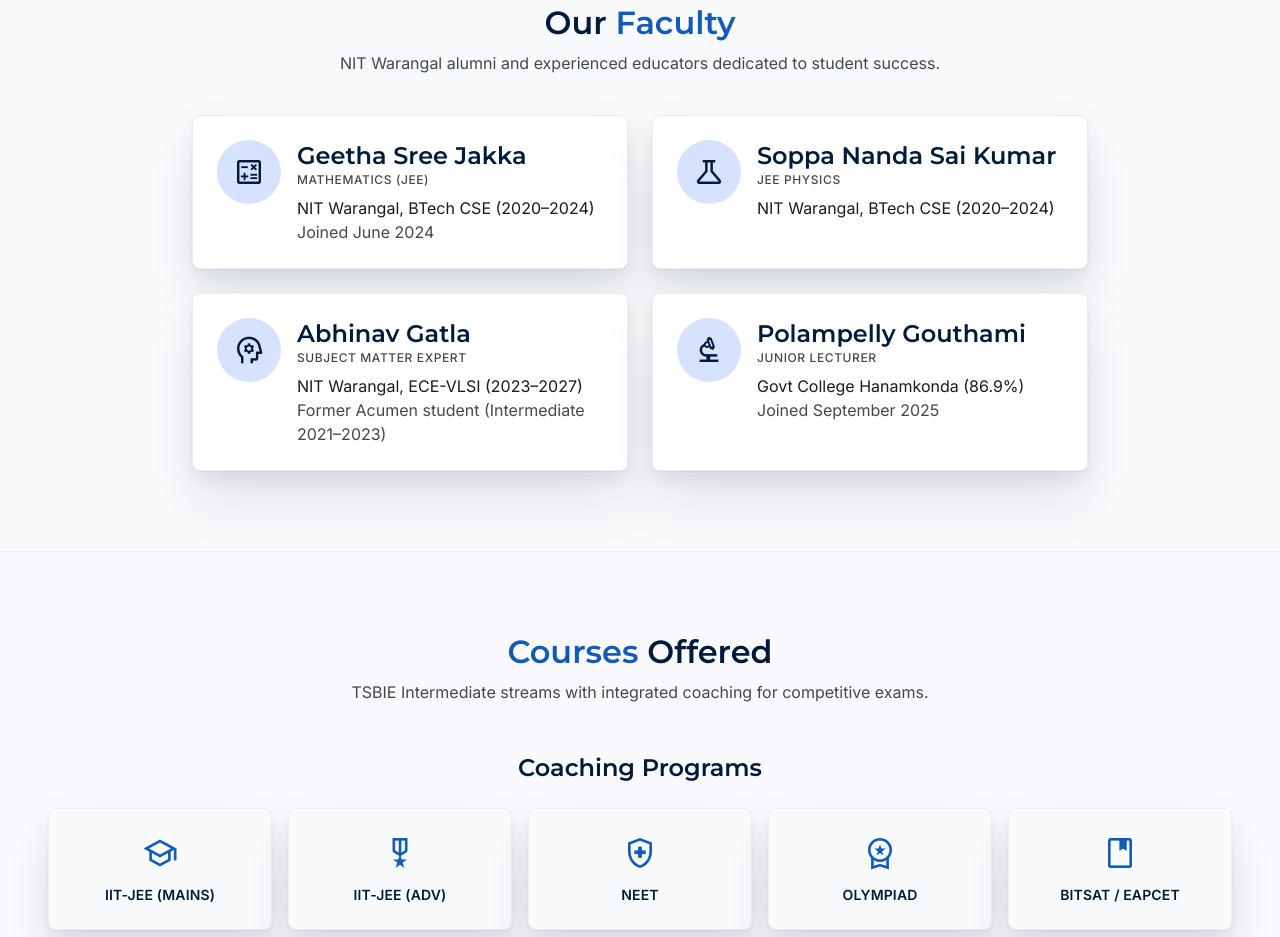
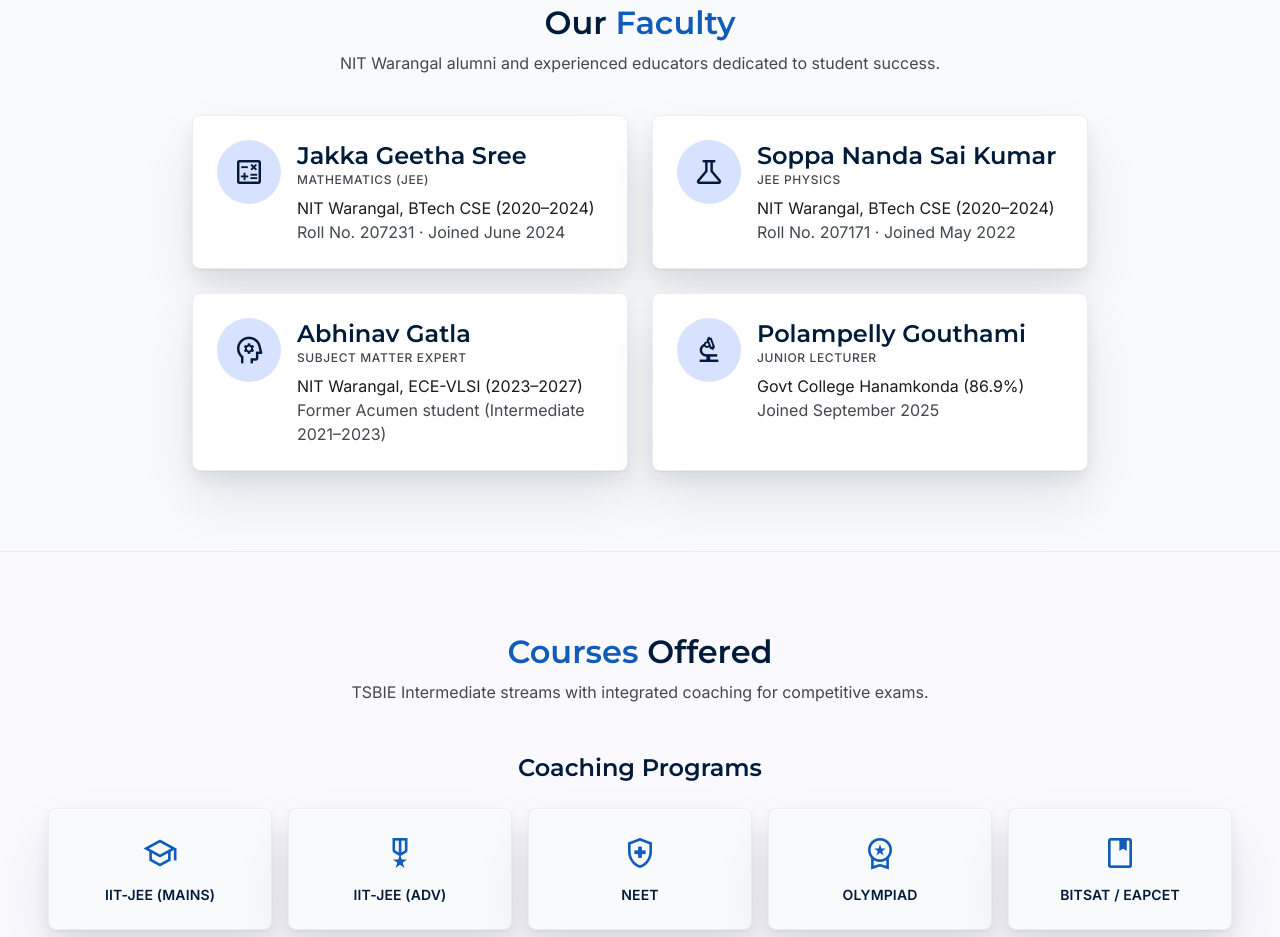
Before and after one commit to sricharanenabothula50-ship-it/acumen-junior-college, a plain HTML site: page index.html in a window 1280 px wide. Shown: the part 2399-3336 px from the top of the page. Drawn offline with nearby package versions, Linux system fonts and the light colour scheme.

Commit message:
Update faculty: Jakka Geetha Sree and Soppa Nanda Sai Kumar with roll numbers and join dates

```diff
--- a/index.html
+++ b/index.html
@@ -535,10 +535,10 @@
 <span class="material-symbols-outlined text-[32px]">calculate</span>
 </div>
 <div>
-<h3 class="font-headline-md text-headline-md text-heritage-navy">Geetha Sree Jakka</h3>
+<h3 class="font-headline-md text-headline-md text-heritage-navy">Jakka Geetha Sree</h3>
 <p class="font-label-sm text-label-sm text-on-surface-variant uppercase tracking-wider mb-2">Mathematics (JEE)</p>
 <p class="font-body-md text-body-md text-on-surface">NIT Warangal, BTech CSE (2020&ndash;2024)</p>
-<p class="font-body-md text-body-md text-on-surface-variant">Joined June 2024</p>
+<p class="font-body-md text-body-md text-on-surface-variant">Roll No. 207231 &middot; Joined June 2024</p>
 </div>
 </div>
 <!-- Faculty 2 -->
@@ -550,6 +550,7 @@
 <h3 class="font-headline-md text-headline-md text-heritage-navy">Soppa Nanda Sai Kumar</h3>
 <p class="font-label-sm text-label-sm text-on-surface-variant uppercase tracking-wider mb-2">JEE Physics</p>
 <p class="font-body-md text-body-md text-on-surface">NIT Warangal, BTech CSE (2020&ndash;2024)</p>
+<p class="font-body-md text-body-md text-on-surface-variant">Roll No. 207171 &middot; Joined May 2022</p>
 </div>
 </div>
 <!-- Faculty 3 -->
```
